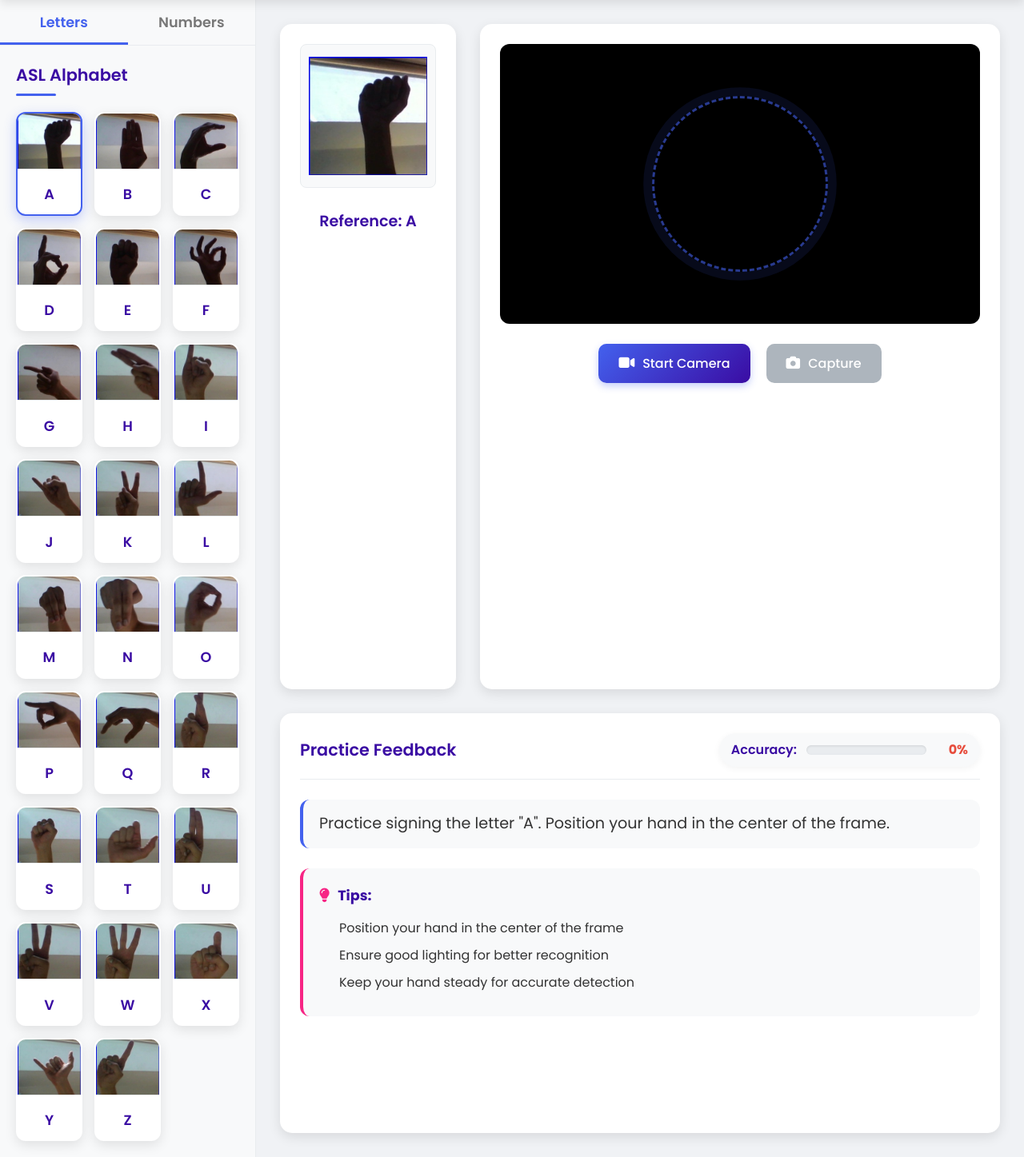
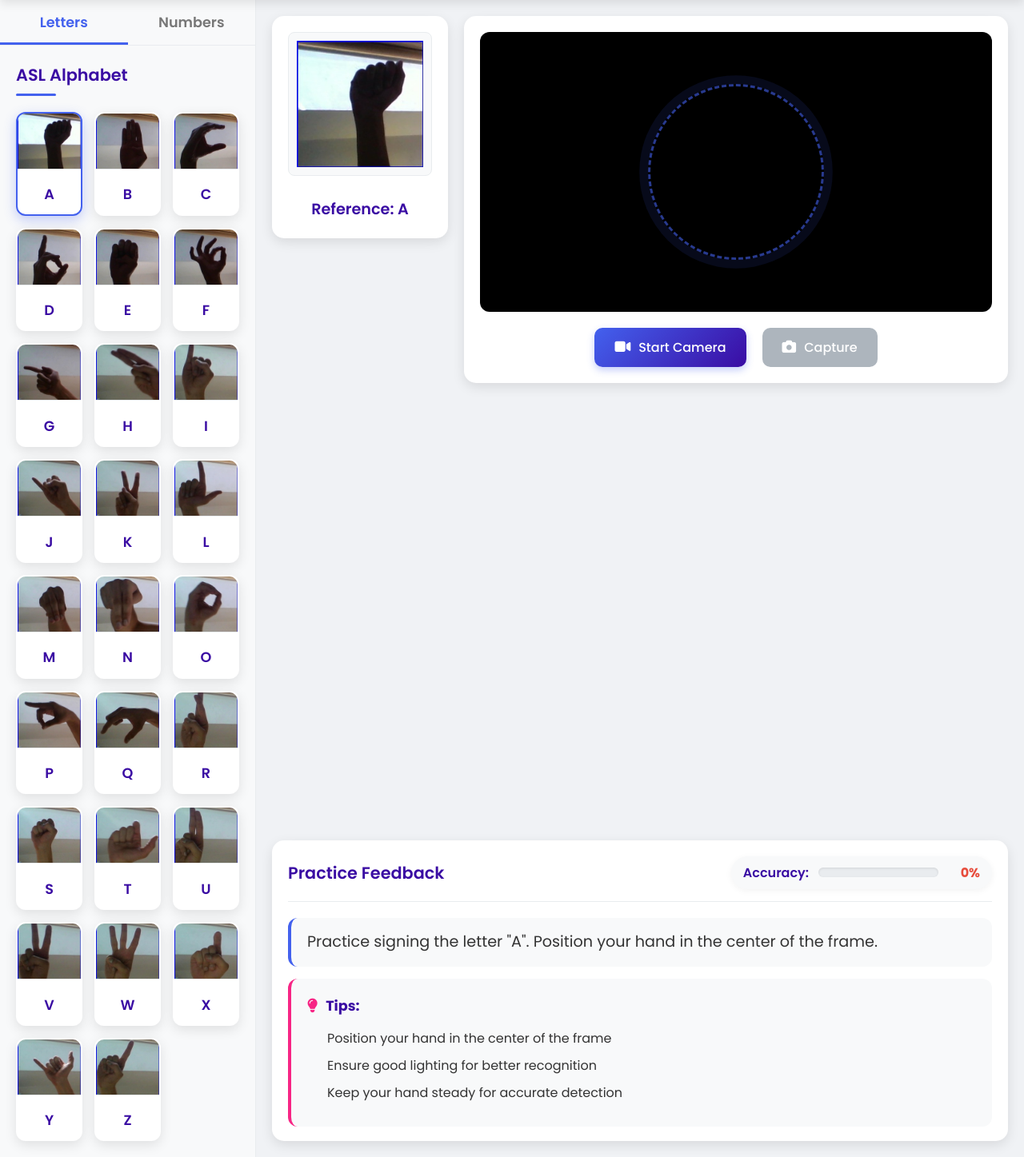
Before and after one commit to Imakp/ASLConnect, a Flask app: page /camera-practice in a window 1280 px wide. Shown: the part 78-1525 px from the top of the page at 80% size. Run offline with Flask 2, Linux system fonts and the light colour scheme; parts of the project's set-up code (start-up, migrations or seed data) failed here and were passed over; some libraries are stand-ins or nearby versions.

Commit message:
refactor(camera_practice): adjust accuracy update logic and improve CSS layout

```diff
--- a/static/css/camera_practice.css
+++ b/static/css/camera_practice.css
@@ -87,6 +87,7 @@ body {
     display: flex;
     flex: 1;
     height: calc(100vh - 70px);
+    overflow: hidden; /* Prevent overall scrolling */
 }
 
 /* Sidebar Styles */
@@ -211,28 +212,30 @@ body {
 /* Main Practice Area */
 .practice-main {
     flex: 1;
-    padding: 30px;
     display: flex;
     flex-direction: column;
-    gap: 30px;
     overflow-y: auto;
     background-color: var(--background-color);
+    padding: 20px;
 }
 
 .practice-view {
     display: flex;
-    gap: 30px;
-    height: 60%;
+    gap: 20px;
+    flex: 3; /* Take up more space */
+    min-height: 0; /* Allow shrinking */
+    margin-bottom: 20px; /* Reduce space between sections */
 }
 
 .reference-image {
     width: 220px;
     background-color: var(--white);
     border-radius: 15px;
-    padding: 25px;
+    padding: 20px;
     box-shadow: var(--shadow);
     text-align: center;
     transition: transform 0.3s ease;
+    height: fit-content;
 }
 
 .reference-image:hover {
@@ -262,12 +265,13 @@ body {
     flex: 1;
     background-color: var(--white);
     border-radius: 15px;
-    padding: 25px;
+    padding: 20px;
     box-shadow: var(--shadow);
     position: relative;
     display: flex;
     flex-direction: column;
     transition: transform 0.3s ease;
+    height: fit-content;
 }
 
 .camera-container:hover {
@@ -285,9 +289,9 @@ body {
 
 .camera-overlay {
     position: absolute;
-    top: 25px;
-    left: 25px;
-    right: 25px;
+    top: 20px;
+    left: 20px;
+    right: 20px;
     height: 350px;
     pointer-events: none;
 }
@@ -320,7 +324,7 @@ body {
     display: flex;
     justify-content: center;
     gap: 20px;
-    margin-top: 25px;
+    margin-top: 20px;
 }
 
 .camera-btn {
@@ -359,9 +363,10 @@ body {
 .practice-feedback {
     background-color: var(--white);
     border-radius: 15px;
-    padding: 25px;
+    padding: 20px;
     box-shadow: var(--shadow);
-    flex: 1;
+    flex: 1; /* Take remaining space */
+    min-height: 0; /* Allow shrinking */
     transition: transform 0.3s ease;
 }
 
@@ -374,7 +379,7 @@ body {
     display: flex;
     justify-content: space-between;
     align-items: center;
-    margin-bottom: 25px;
+    margin-bottom: 20px;
     border-bottom: 1px solid var(--light-gray);
     padding-bottom: 15px;
 }
@@ -427,7 +432,7 @@ body {
 .feedback-content {
     display: flex;
     flex-direction: column;
-    gap: 25px;
+    gap: 15px;
 }
 
 .feedback-message {
@@ -495,6 +500,7 @@ body {
 @media (max-width: 992px) {
     .practice-content {
         flex-direction: column;
+        height: auto;
     }
 
     .practice-sidebar {
@@ -509,7 +515,7 @@ body {
     }
 
     .practice-main {
-        padding: 20px;
+        padding: 15px;
     }
 }
 
@@ -552,7 +558,7 @@ body {
     }
 
     .practice-main {
-        padding: 15px;
+        padding: 10px;
     }
 
     .practice-items {
--- a/static/js/camera_practice.js
+++ b/static/js/camera_practice.js
@@ -57,11 +57,11 @@ document.addEventListener('DOMContentLoaded', function() {
             if (isLocal) {
                 console.log(`Received prediction: ${text} with confidence ${confidence}`);
 
-                // Update accuracy meter based on confidence
-                updateAccuracy(Math.round(confidence * 100));
-
                 // Check if the prediction matches the current letter
                 if (text === currentLetter) {
+                    // Only update accuracy meter if the prediction matches the current letter
+                    updateAccuracy(Math.round(confidence * 100));
+
                     feedbackMessage.textContent = `Great! Your sign for "${currentLetter}" was recognized with ${Math.round(confidence * 100)}% confidence.`;
 
                     // Add success class if confidence is high enough
@@ -71,9 +71,15 @@ document.addEventListener('DOMContentLoaded', function() {
                         feedbackMessage.className = 'feedback-message feedback-warning';
                     }
                 } else if (text) {
+                    // If prediction doesn't match, set accuracy to 0
+                    updateAccuracy(0);
+
                     feedbackMessage.textContent = `Your sign was recognized as "${text}" instead of "${currentLetter}". Try adjusting your hand position.`;
                     feedbackMessage.className = 'feedback-message feedback-error';
                 } else {
+                    // No sign detected
+                    updateAccuracy(0);
+
                     feedbackMessage.textContent = `No sign detected. Make sure your hand is visible in the frame.`;
                     feedbackMessage.className = 'feedback-message';
                 }
```
